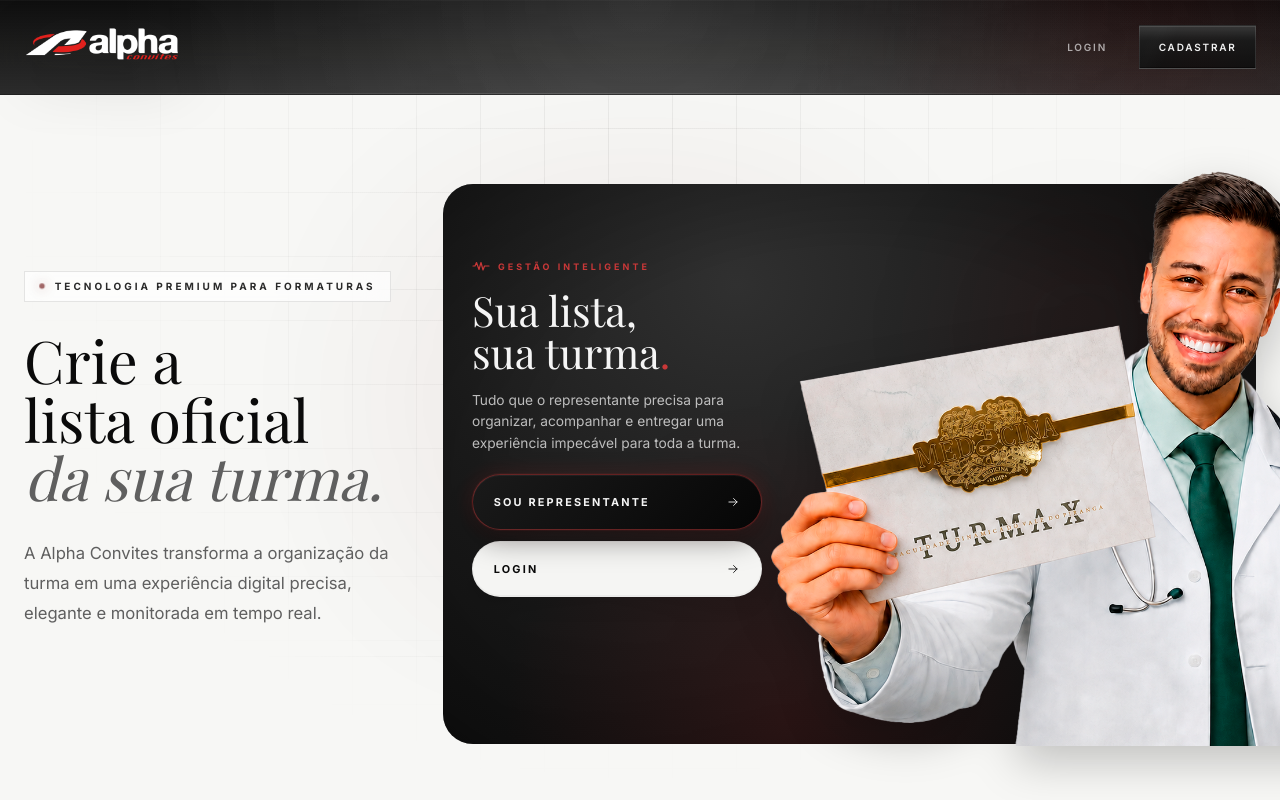
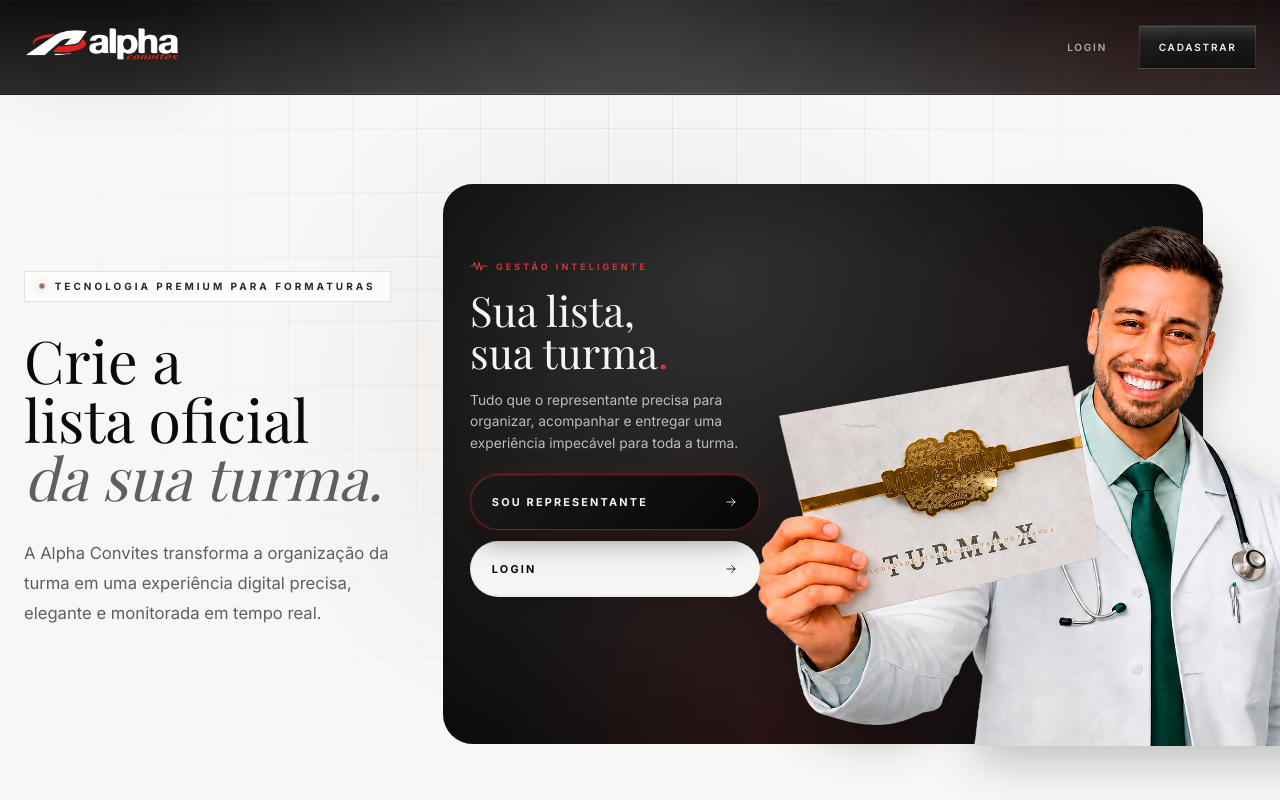
Before and after one commit to alphaultrapress/lista-de-adesao, a Next.js app in the folder frontend/: page / in a window 1280 px wide. Shown: the top 800 px of the page. Built offline with nearby package versions, Linux system fonts and the light colour scheme; a web font is replaced by a local one.

Commit message:
style: align laptop hero with desktop composition

```diff
--- a/frontend/app/globals.css
+++ b/frontend/app/globals.css
@@ -1166,13 +1166,13 @@ textarea::placeholder {
   }
 
   .hero-banner-wrap {
-    width: min(100%, 820px);
-    transform: translateX(-64px);
+    width: min(100%, 760px);
+    transform: none;
   }
 
   .hero-banner-img {
-    right: clamp(-23rem, -23vw, -18rem);
-    height: 106%;
+    right: clamp(-20rem, -20vw, -16rem);
+    height: 96%;
   }
 }
 
```
